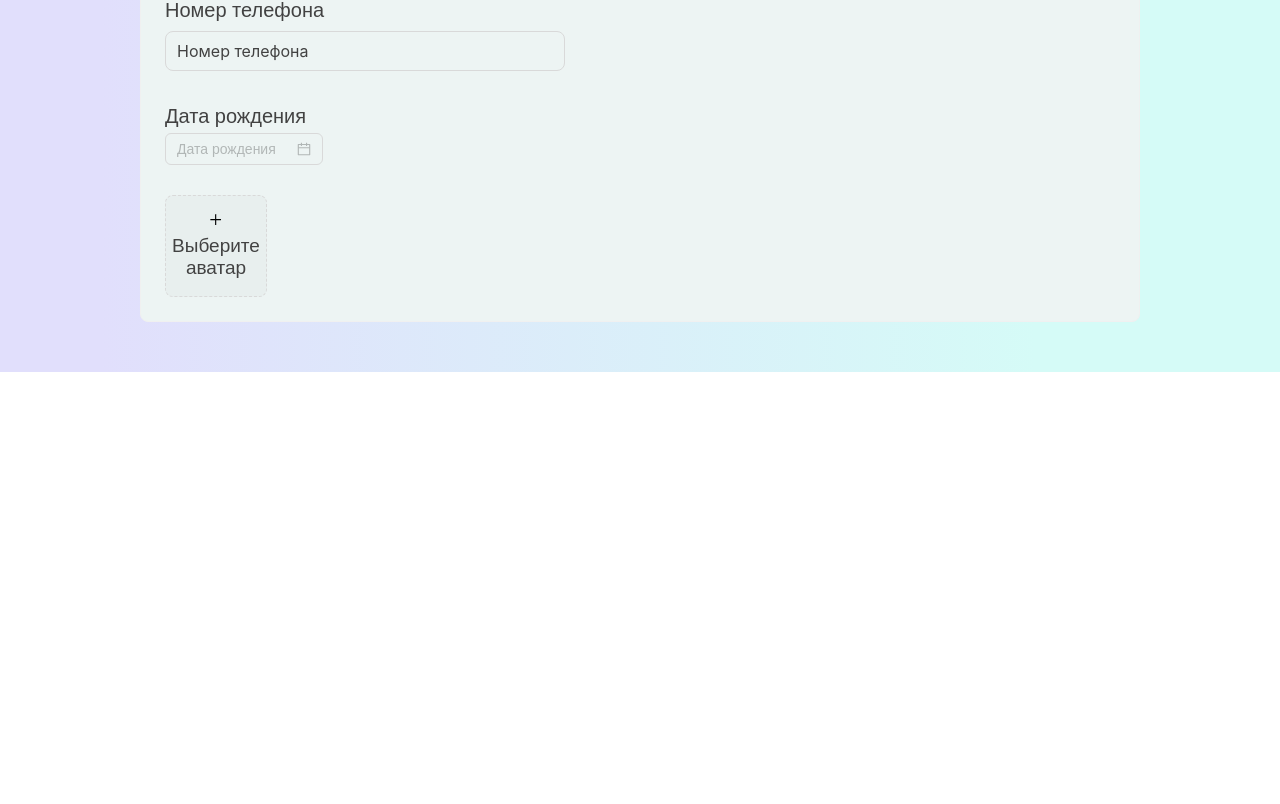
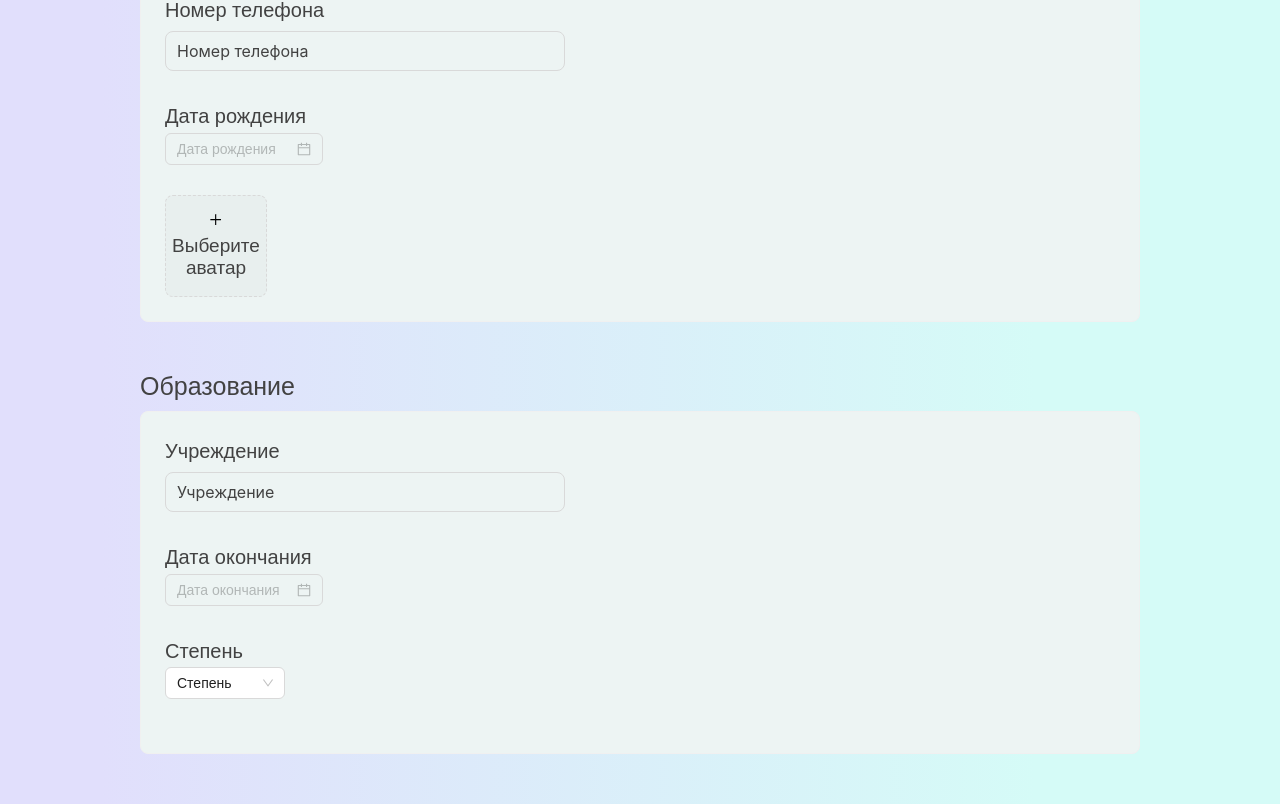
Before and after one commit to mar1a3/create-cv-new, a React (Create React App) app: page / in a window 1280 px wide. Shown: the part 532-1336 px from the top of the page. Before the commit the page ends 904 px from the top, so only its background shows below. Built offline with nearby package versions, Linux system fonts and the light colour scheme.

Commit message:
Education

```diff
--- /dev/null
+++ b/src/components/Education/Education.tsx
@@ -0,0 +1,21 @@
+import React from 'react';
+import { MainCard } from '../Card/Card';
+import { UserInput } from '../Input/Input';
+import { UserCalendar } from '../Calendar/Calendar';
+import { UserSelect } from '../Select/Select'
+
+export const Education = () => {
+    return (
+        <MainCard title="Образование">
+            <UserInput label="Учреждение" placeholder="Учреждение" />
+            <UserCalendar title="Дата окончания" placeholder="Дата окончания" />
+            <UserSelect
+                title="Степень"
+                options={[
+                    { value: 'Бакалавр', label: 'Бакалавр' },
+                    { value: 'Магистр', label: 'Магистр' }
+                ]}
+            />
+        </MainCard>
+    )
+}
--- /dev/null
+++ b/src/components/Select/Select.tsx
@@ -0,0 +1,30 @@
+import React from 'react';
+import { Select, Space } from 'antd';
+import { SelectWraper } from './style';
+
+interface SelectProps {
+  title?: string;
+  options: {
+    value: string; label: string;
+  }[];
+}
+
+const handleChange = (value: string) => {
+  console.log(`selected ${value}`);
+};
+
+export const UserSelect: React.FC<SelectProps> = ({ options, title }) => {
+  return (
+    <SelectWraper>
+      <p>{title}</p>
+      <Space wrap>
+        <Select
+          defaultValue="Степень"
+          style={{ width: 120 }}
+          onChange={handleChange}
+          options={options}
+        />
+      </Space>
+    </SelectWraper>
+  );
+};
--- /dev/null
+++ b/src/components/Select/style.js
@@ -0,0 +1,9 @@
+import styled from "styled-components";
+
+export const SelectWraper = styled.div`
+    color:#424242;
+    margin-bottom:30px;
+    & p{
+        font-size:20px;
+    }
+`
--- a/src/pages/MainPage.tsx
+++ b/src/pages/MainPage.tsx
@@ -1,12 +1,14 @@
 import React from 'react';
 import { Header } from '../components/Header/Header'
 import { PersonalInfo } from '../components/PersonalInfo/PersonalInfo';
+import { Education } from '../components/Education/Education';
 
 export const MainPage = () => {
   return (
     <>
       <Header />
       <PersonalInfo />
+      <Education/>
     </>
   )
 }
```
